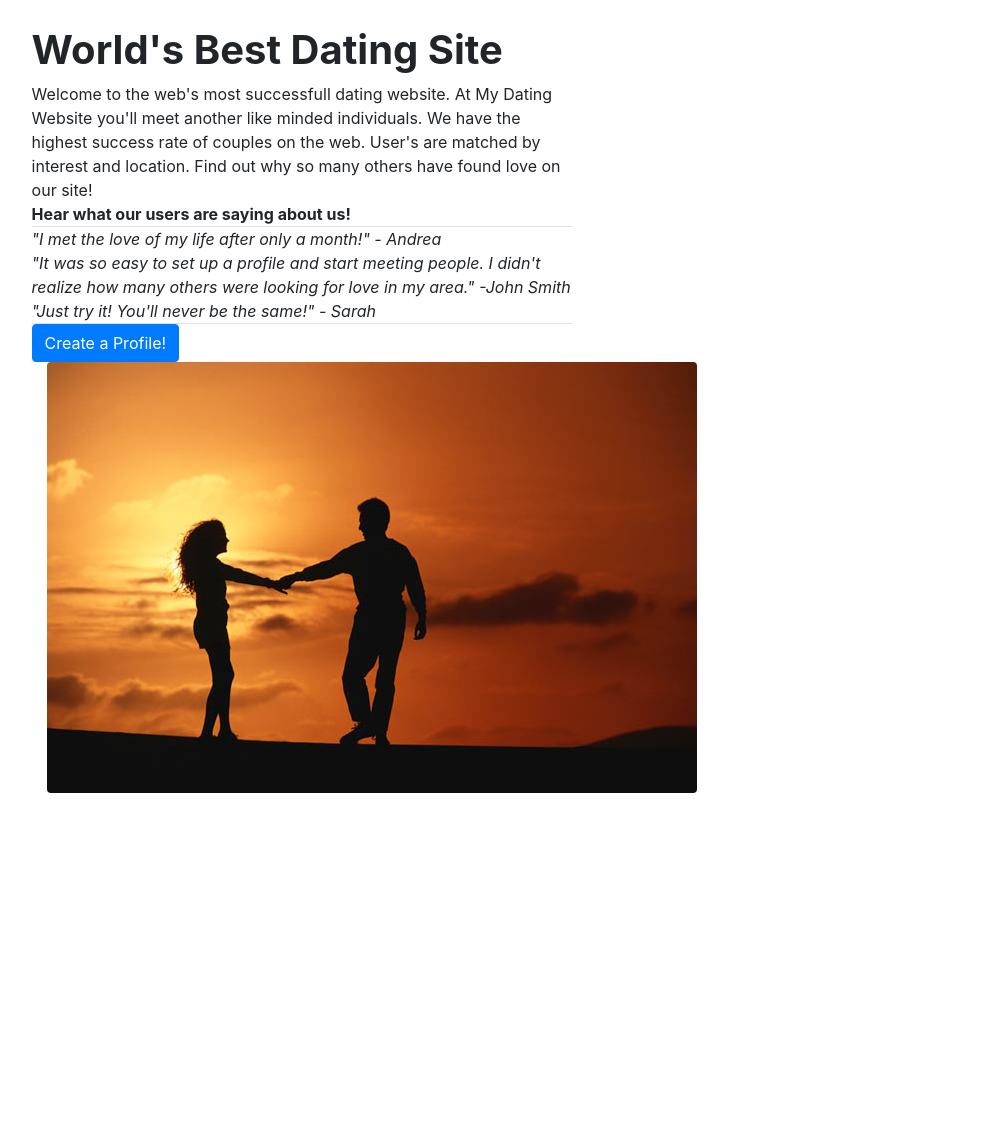
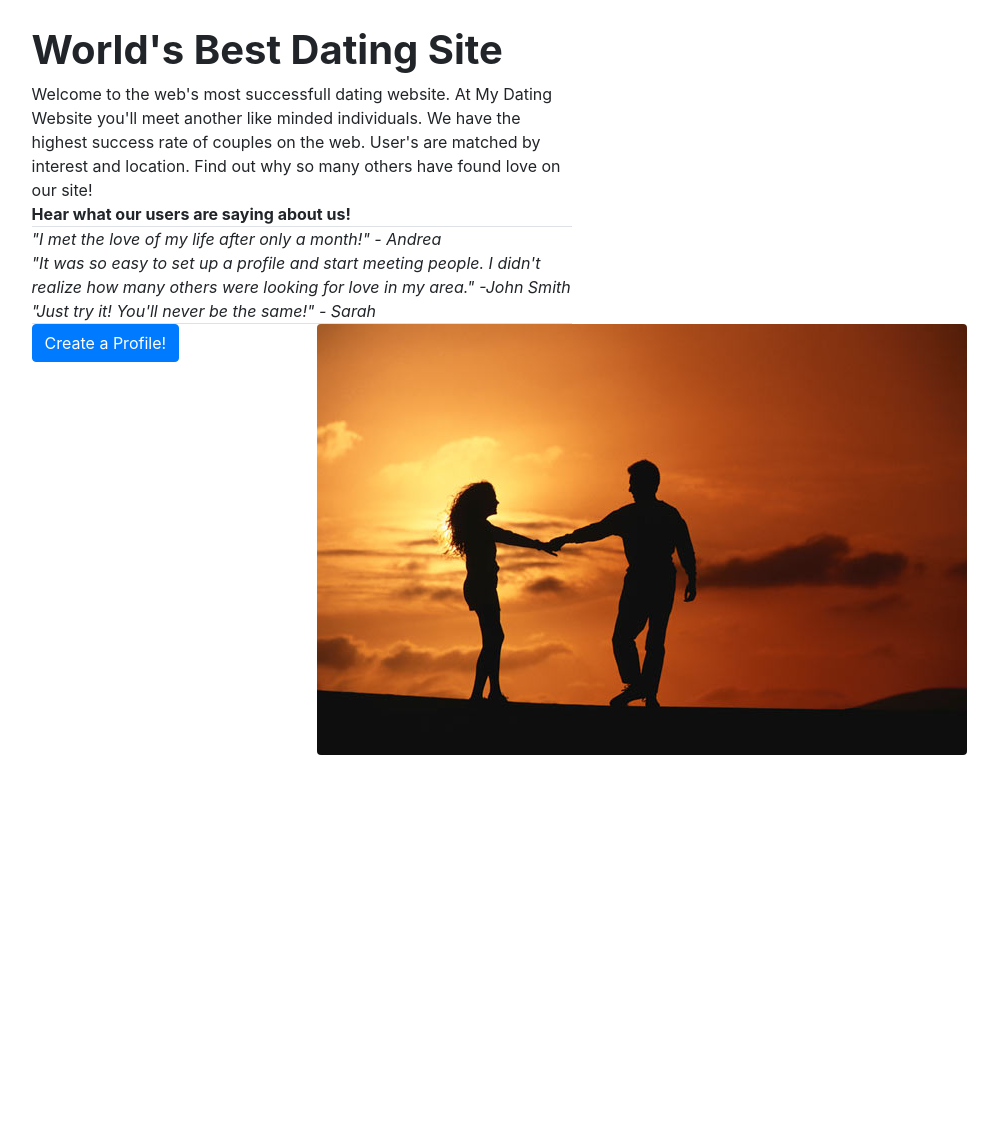
Before and after one commit to Aknox3/dating, a PHP site: page /pages/home.html in a window 1280 px wide. Shown: the whole page, without its empty margins (9-1007 px from the left). After the commit the page ends 755 px from the top, so only its background shows below. Run offline with PHP 8.4, Linux system fonts and the light colour scheme.

Commit message:
Finalized styling

```diff
--- a/pages/home.html
+++ b/pages/home.html
@@ -15,25 +15,29 @@
 <body>
 <div id="base" class="container">
     <div class="row ">
-        <div class="col-md-6 pull-left">
+        <div class="col-md-6 float-left align-left">
             <h1 class="font-weight-bold">World's Best Dating Site</h1>
+
             <div>Welcome to the web's most successfull dating website. At My Dating
             Website you'll meet another like minded individuals. We have the highest success rate of couples on the web. User's are matched by
             interest and location. Find out why so many others have found love on
             our site!</div>
+
             <div class="mx-auto font-weight-bold">Hear what our users are saying about us!</div>
+
             <div  class="border-top border-bottom">
-            <div class="font-italic">"I met the love of my life after only a month!" - Andrea</div>
-            <div class="font-italic">"It was so easy to set up a profile and start meeting people. I didn't realize how many others were looking for love in my area." -John Smith  </div>
-            <div class="font-italic">"Just try it! You'll never be the same!" - Sarah</div>
+                <div class="font-italic">"I met the love of my life after only a month!" - Andrea</div>
+                <div class="font-italic">"It was so easy to set up a profile and start meeting people. I didn't realize how many others were looking for love in my area." -John Smith  </div>
+                <div class="font-italic">"Just try it! You'll never be the same!" - Sarah</div>
             </div>
-            <button type="button" class="mx-auto btn btn-primary">Create a Profile!</button>
 
+            <button type="button" class="btn btn-primary center-block">Create a Profile!</button>
 
-            <div id="image" class="col-md-6 justify-content-right">
+            <div id="image" class="col-md-6 float-right">
                 <img class="rounded" src="images/img.jpg" alt="Happy Couple">
+            </div>
         </div>
     </div>
-
+</div>
 </body>
 </html>
--- a/styles/styles.css
+++ b/styles/styles.css
@@ -6,4 +6,5 @@
 
 #image {
     height: 100%;
+    width: 80%;
 }
```
